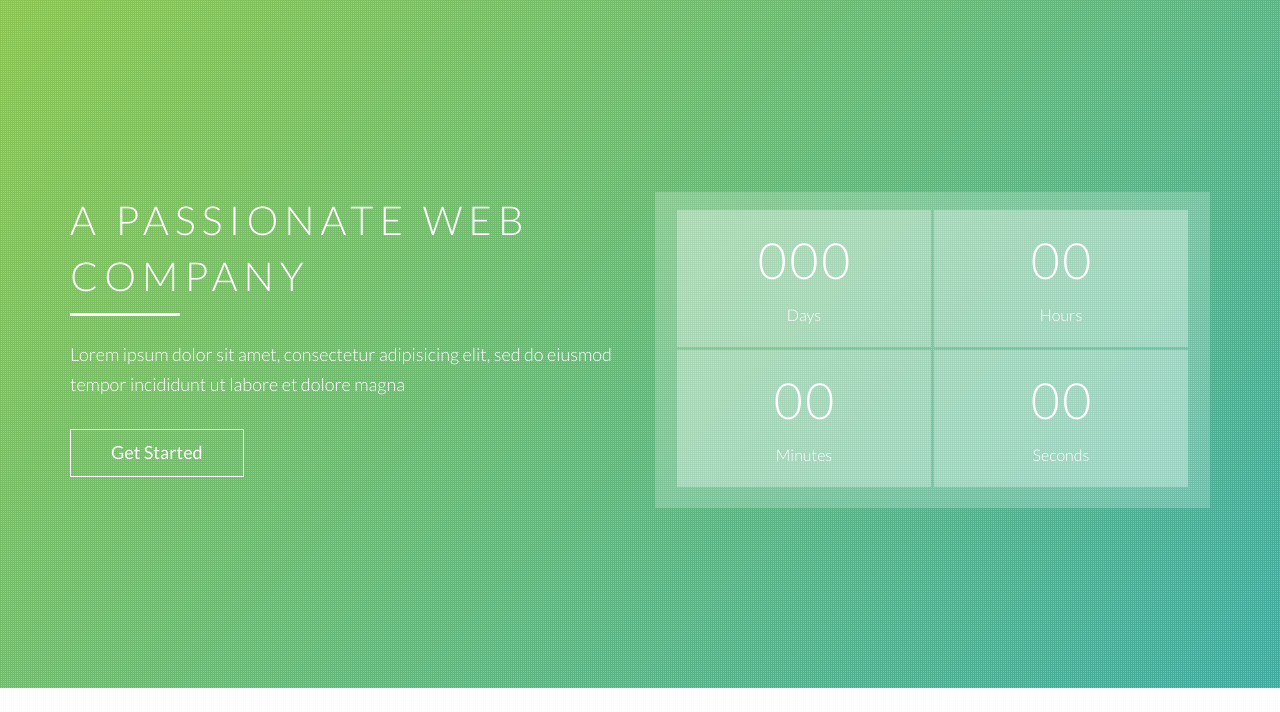
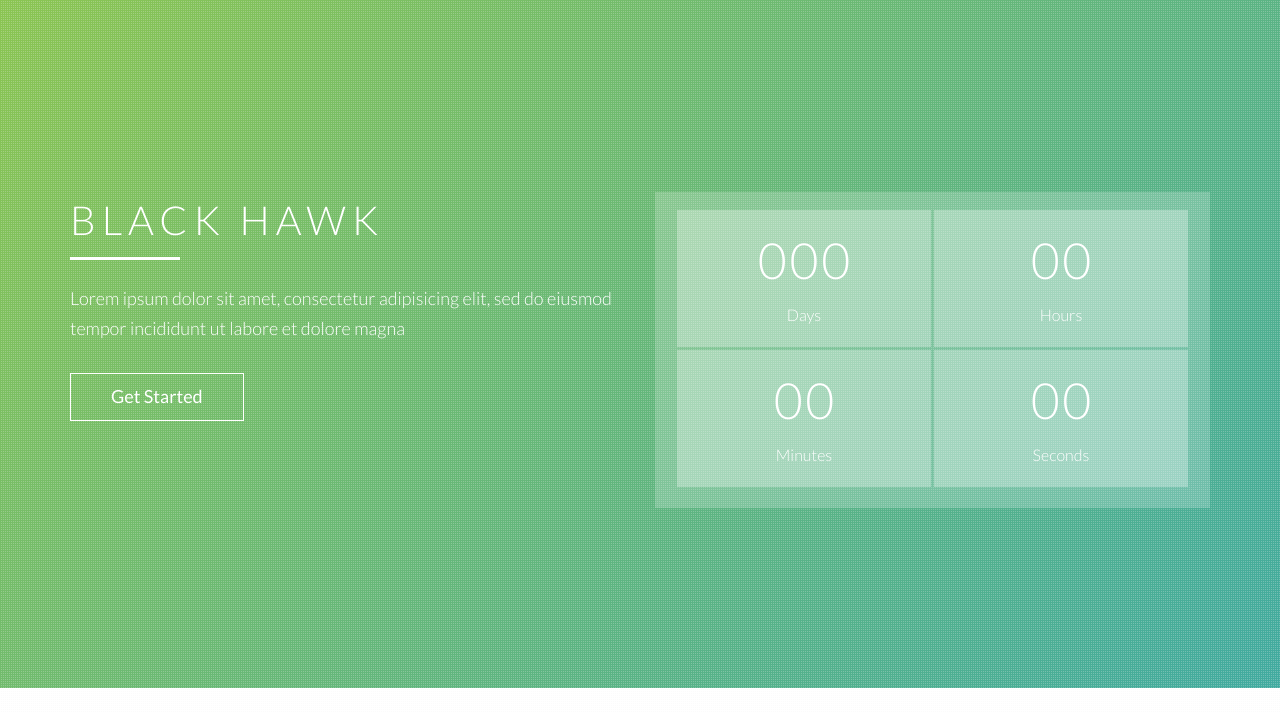
Before and after one commit to blackhawk0002/web, a plain HTML site: page index.html in a window 1280 px wide. Shown: the part 88-800 px from the top of the page. Drawn offline with nearby package versions, Linux system fonts and the light colour scheme; some packages are replaced by stand-ins of ours; files whose address does not match are found by name.

Commit message:
Update index.html

```diff
--- a/index.html
+++ b/index.html
@@ -71,7 +71,7 @@
 	            <div class="row">
 	                <div class="col-md-6">
 	                    <div class="block">
-	                        <h1 class="wow fadeInDown">A passionate web company</h1>
+	                        <h1 class="wow fadeInDown">Black Hawk</h1>
 	                        <p class="wow fadeInDown" data-wow-delay="0.3s">Lorem ipsum dolor sit amet, consectetur adipisicing elit, sed do eiusmod tempor incididunt ut labore et dolore magna</p>
 	                        <div class="wow fadeInDown" data-wow-delay="0.3s">
 	                        	<a class="btn btn-default btn-home" href="#about" role="button">Get Started</a>
```
